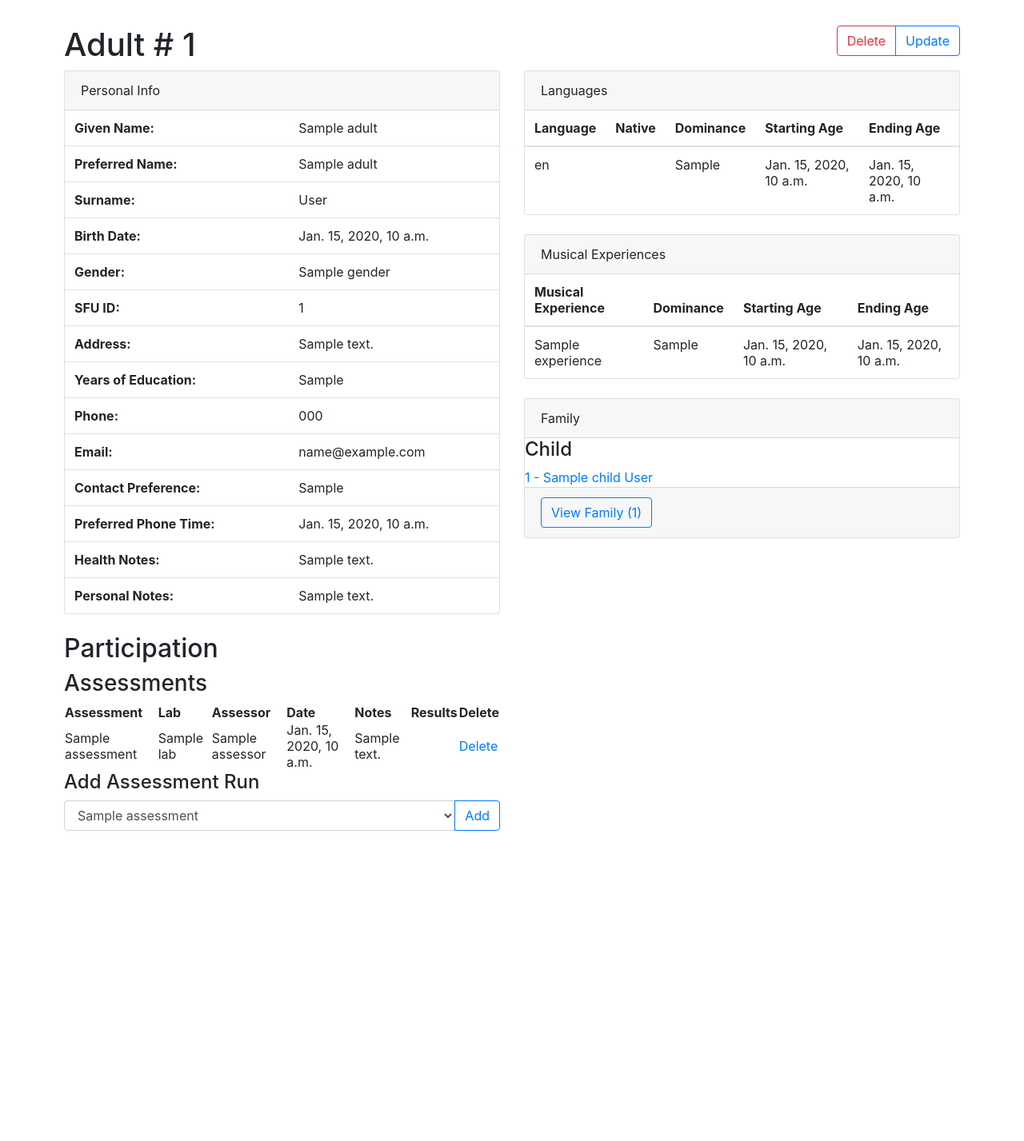
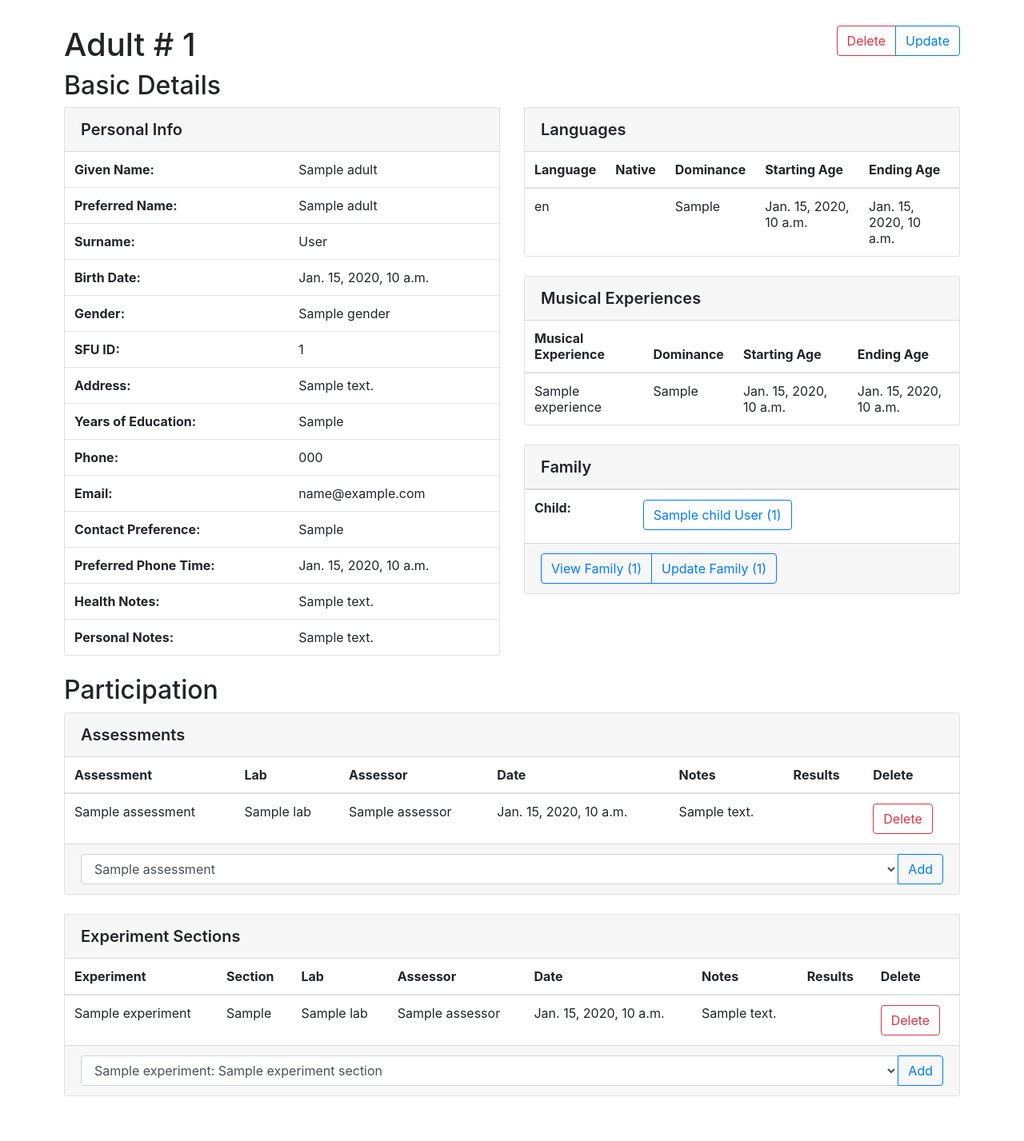
Before and after one commit to LLDL/LingDB, a Django app: template lingdb/templates/ParticipantDB/Adult/view.html in a window 1280 px wide. Shown: the part 61-1488 px from the top of the page at 80% size. Before the commit the page ends 1100 px from the top, so only its background shows below. Run offline with Django 3.2, Linux system fonts and the light colour scheme; the template is opened without the code that fills it: most values are stand-ins (such as "Sample title", 1, 10 or a date in 2020); some libraries are stand-ins or nearby versions.

Commit message:
functional adult template and embedded forms

```diff
--- a/lingdb/ParticipantDB/models.py
+++ b/lingdb/ParticipantDB/models.py
@@ -41,7 +41,7 @@ class Person(models.Model):
     health_notes = models.TextField(max_length=1000, blank = True, null = True, verbose_name = "Health Notes")
     personal_notes = models.TextField(max_length=1000, blank = True, null = True, verbose_name="Personal Notes")
     def __str__(self):
-        return '%s - %s %s' % (self.id, self.given_name, self.surname)
+        return '%s: %s %s' % (self.id, self.given_name, self.surname)
 
     class Meta:
         abstract = True
@@ -122,7 +122,7 @@ class Experiment(models.Model):
     )
     status = models.CharField(max_length = 10, choices = STATUS_CHOICES)
     def __str__(self):
-        return '%s: %s (%s)' % (self.status, self.experiment_name, self.lab)
+        return '%s' % (self.experiment_name)
 
 class Experiment_Section(models.Model):
     class Meta:
@@ -139,7 +139,7 @@ class Experiment_Section(models.Model):
     section_status = models.CharField(max_length = 10, choices = STATUS_CHOICES)
 
     def __str__(self):
-        return '%s: %s of %s' % (self.section_status, self.experiment_section_name, self.experiment)
+        return '%s' % (self.experiment_section_name)
 
 class Experiment_Section_Run(models.Model):
     class Meta:
--- a/lingdb/ParticipantDB/static/ParticipantDB/style.css
+++ b/lingdb/ParticipantDB/static/ParticipantDB/style.css
@@ -49,3 +49,10 @@ nav{
 .noTopBorder th, .noTopBorder td{
     border-top: 0 !important;
 }
+.noBottomMargin{
+    margin-bottom: 0 !important;
+}
+.card-header{
+    font-weight: 600 !important;
+    font-size: 1.25em !important;
+}
--- a/lingdb/templates/ParticipantDB/Adult/view.html
+++ b/lingdb/templates/ParticipantDB/Adult/view.html
@@ -2,12 +2,12 @@
 {% load crispy_forms_tags %}
 {% block content %}
     <div class="row">
-        <div class="col-lg-6">
+        <div class="col-md-8">
             <h1>
                 Adult # {{ adult.id }}
             </h1>
         </div>
-        <div class="col-lg-6">
+        <div class="col-md-4">
             <div class="btn-group float-right">
                 <a href="{% url 'delete_adult' adult_id=adult.id %}" class="btn btn-outline-danger" role="button">Delete</a>
                 <a href="{% url 'update_adult' adult_id=adult.id %}" class="btn btn-outline-primary" role="button">Update</a>
@@ -17,7 +17,11 @@
             </div>
         </div>
     </div>
-
+    <div class="row">
+        <div class="col-lg-12">
+            <h2>Basic Details</h2>
+        </div>
+    </div>
     <div class="row">
         <div class="col-lg-6">
             <div class="card mb-4">
@@ -26,7 +30,7 @@
                 </div>
                 <div>
                     {% comment %} <h2>Personal Info</h2>         {% endcomment %}
-                    <div id="personalTable">
+                    <div id="personalTable" class="table-responsive">
                         <table class="table table-hover">
                             <tr class="noTopBorder">
                                 <th>Given Name:</td>
@@ -105,7 +109,7 @@
                     </div>
                     <div>
                             {% comment %} <h2>Languages Spoken</h2> {% endcomment %}
-                        <div>
+                        <div class="table-responsive">
                             <table class="table table-hover">
                                 <thead>
                                     <tr class="noTopBorder">
@@ -137,7 +141,7 @@
                     <div class="card-header">
                         Musical Experiences
                     </div>
-                    <div>
+                    <div class="table-responsive">
                         <table class="table table-hover">
                             <thead>
                                 <tr class="noTopBorder">
@@ -169,34 +173,49 @@
                     <div class="card-header">
                         Family
                     </div>
-                    <div>
-
+                    <div class="table-responsive">
+                        <table class="table table-hover">
+                            <tbody>
                                 {% if parents.count > 1 %}
-                            <h4>Spouse</h4>
+                                    <tr>
+                                        <th>Spouse:</th>
+                                        <td>
                                             {% for parent in parents %}
                                                 {% if parent.parent.id != adult.id %}
-                                    <a href="{% url 'adult_detail' adult_id=parent.parent.id %}">
-                                        {{parent.parent.id}} - {{parent.parent.given_name}} {{parent.parent.surname}}
-                                    </a><br>
+                                                    <a href="{% url 'adult_detail' adult_id=parent.parent.id %}" class="btn btn-outline-primary" role="button">
+                                                        {{parent.parent.given_name}} {{parent.parent.surname}} ({{parent.parent.id}})
+                                                    </a>
                                                 {% endif %}
                                             {% endfor %}
+                                        </td>
+                                    </tr>
                                 {% endif %}
                                 {% if children.count > 0 %}
+                                    <tr>
+                                        <th>
                                             {% if children.count > 1%}
-                                <h4>Children</h4>
+                                                Children:
                                             {% else %}
-                                <h4>Child</h4>
+                                                Child:
                                             {% endif %}
+                                        </th>
+                                        <td>
                                             {% for child in children %}
-                                <a href="{% url 'child_detail' child_id=child.child.id %}">
-                                    {{child.child.id}} - {{child.child.given_name}} {{child.child.surname}}
-                                </a><br>
+                                                <a href="{% url 'child_detail' child_id=child.child.id %}" class="btn btn-outline-primary mb-1" role="button">
+                                                    {{child.child.given_name}} {{child.child.surname}} ({{child.child.id}})
+                                                </a>
                                             {% endfor %}
-                        {% endif%}
+                                        </td>
+                                    </tr>
+                                {% endif %}
+                            </tbody>
+                        </table>
                     </div>
                     <div class="card-footer">
-                        <a href="{% url 'family_detail' family_id=family.id %}" class="btn btn-outline-primary" role="button">View Family ({{family.id}})
-                        </a>
+                        <div class="btn-group">
+                            <a href="{% url 'family_detail' family_id=family.id %}" class="btn btn-outline-primary" role="button">View Family ({{family.id}})</a>
+                            <a href="{% url 'update_family' family_id=family.id %}" class="btn btn-outline-primary" role="button">Update Family ({{family.id}})</a>
+                        </div>
                     </div>
                 </div>
             {% endif %}
@@ -208,19 +227,24 @@
         </div>
     </div>
     <div class="row">
-        <div class="col-lg-6">
-            <h3>Assessments</h3>
+        <div class="col-xl-12">
+            <div class="card mb-4">
+                <div class="card-header">
+                    Assessments
+                </div>
+                <div>
                     {% if assessment_participations|length > 0 %}
-                <table class="displayTable">
+                        <div class="table-responsive">
+                            <table class="table table-hover">
                                 <thead>
-                        <tr>
-                            <th class="field_name">Assessment</th>
-                            <th class="field_name">Lab</th>
-                            <th class="field_name">Assessor</th>
-                            <th class="field_name">Date</th>
-                            <th class="field_name">Notes</th>
-                            <th class="field_name">Results</th>
-                            <th class="field_name">Delete</th>
+                                    <tr class="noTopBorder">
+                                        <th>Assessment</th>
+                                        <th>Lab</th>
+                                        <th>Assessor</th>
+                                        <th>Date</th>
+                                        <th>Notes</th>
+                                        <th>Results</th>
+                                        <th>Delete</th>
                                     </tr>
                                 </thead>
 
@@ -236,21 +260,23 @@
                                                 {% for part in all_scores.items %}
                                                     {% if part.0 == participation.id %}
                                                         {% for field in part.1%}
-                                                {{field.assessment_field.field_name}}: {{field.score}}<br>
+                                                            <b>{{field.assessment_field.field_name}}:</b> {{field.score}}<br>
                                                         {% endfor %}
                                                     {% endif %}
                                                 {%endfor%}
                                             </td>
-                                <td><a href="{% url 'delete_assessment_run' assessment_run_id=participation.id %}">Delete</a></td>
+                                            <td><a href="{% url 'delete_assessment_run' assessment_run_id=participation.id %}"  class="btn btn-outline-danger" role="button">Delete</a></td>
                                         </tr>
                                     {% endfor %}
                                 </tbody>
                             </table>
+                        </div>
                     {% else %}
                         No Previous Assessments
                     {% endif %}
-            <form method="get" id="assessment_run" action="/assessment_run/add/" accept-charset="utf-8">
-                <h4>Add Assessment Run</h4>
+                </div>
+                <div class="card-footer">
+                    <form method="get" id="assessment_run" action="{% url 'choose_assessment' %}" accept-charset="utf-8" class="noBottomMargin">
                         <input id="chooseParticipantField" name="chooseParticipantField" value="adult" type="hidden">
                         <input id="participantID" name="participantID" type="hidden" value="{{adult.id}}">
                         <div class="input-group">
@@ -264,56 +290,78 @@
                             </div>
                         </div>
                     </form>
-            {% comment %} <h2>Experiments</h2>
+                </div>
+            </div>
+        </div>
+    </div>
+    <div class="row">
+        <div class="col-xl-12">
+            <div class="card mb-4">
+                <div class="card-header">
+                    Experiment Sections
+                </div>
+                <div>
                     {% if experiment_section_participations|length > 0 %}
-                <table class="displayTable">
+                        <div class="table-responsive">
+                            <table class="table table-hover">
                                 <thead>
-                        <tr>
-                            <th class="field_name">Experiment</th>
-                            <th class="field_name">Section</th>
-                            <th class="field_name">Lab</th>
-                            <th class="field_name">Assessor</th>
-                            <th class="field_name">Date</th>
-                            <th class="field_name">Notes</th>
-                            <th class="field_name">Results</th>
-                            <th class="field_name">Delete</th>
+                                    <tr class="noTopBorder">
+                                        <th>Experiment</th>
+                                        <th>Section</th>
+                                        <th>Lab</th>
+                                        <th>Assessor</th>
+                                        <th>Date</th>
+                                        <th>Notes</th>
+                                        <th>Results</th>
+                                        <th>Delete</th>
                                     </tr>
                                 </thead>
 
                                 <tbody>
                                     {% for participation in experiment_section_participations %}
                                         <tr>
-                                <td>{{participation.experiment.experiment_name}}</td>
-                                <td>{{participation.experiment_section_name}}</td>
+                                            <td>{{participation.experiment_section.experiment}}</td>
+                                            <td>{{participation.experiment_section}}</td>
+                                            <td>{{participation.experiment_section.experiment.lab}}</td>
                                             <td>{{participation.assessor}}</td>
                                             <td>{{participation.date}}</td>
                                             <td>{{participation.notes}}</td>
                                             <td>
-                                    {% for part in all_scores_exp.items %}
+                                                {% for part in all_experiment_scores.items %}
                                                     {% if part.0 == participation.id %}
                                                         {% for field in part.1%}
-                                                {{field.assessment_field.field_name}}: {{field.score}}<br>
+                                                            <b>{{field.experiment_section_field.field_name}}</b>: {{field.score}}<br>
                                                         {% endfor %}
                                                     {% endif %}
                                                 {%endfor%}
                                             </td>
-                                <td><a href="{% url 'delete_experiment_section_run' experiment_section_run_id=participation.id %}">Delete</a></td>
+                                            <td><a href="{% url 'delete_experiment_section_run' experiment_section_run_id=participation.id %}"  class="btn btn-outline-danger" role="button">Delete</a></td>
                                         </tr>
                                     {% endfor %}
                                 </tbody>
                             </table>
+                        </div>
+                    {% else %}
+                        No Previous Experiment Sections
                     {% endif %}
-            <form method="get" id="chooseExperimentSection" action="/experiment_section_run/add/" accept-charset="utf-8">
-                <h2>Add Experiment Run</h2>
+                </div>
+                <div class="card-footer">
+                    <form method="get" id="chooseExperimentSection" action="{% url 'choose_experiment_section' %}" accept-charset="utf-8" class="noBottomMargin">
                         <input id="chooseParticipantField" name="chooseParticipantField" value="adult" type="hidden">
                         <input id="participantID" name="participantID" type="hidden" value="{{adult.id}}">
-                <select id="chooseExperimentSectionField" name="chooseExperimentSectionField">
-                    {% for experiment_section in experiment_sections %}
-                        <option value="{{experiment_section.experiment.experiment_name}}~{{experiment_section.experiment_section_name}}">Experiment: {{experiment_section.experiment.experiment_name}} Section: {{experiment_section.experiment_section_name}}</option>
+                        <div class="input-group">
+                            <select id="chooseExperimentSectionField" name="chooseExperimentSectionField" class="form-control">
+                                {% for experiment_section in eligible_experiment_sections %}
+                                    <option value="{{experiment_section.experiment.experiment_name}}~{{experiment_section.experiment_section_name}}">{{experiment_section.experiment.experiment_name}}: {{experiment_section.experiment_section_name}}</option>
                                 {% endfor %}
                             </select>
-                <input type="submit" id="chooseExperimentSectionButton" value="Add Experiment Section Run">
-            </form> {% endcomment %}
+                            <div class="input-group-append">
+                                <input type="submit" id="chooseExperimentSectionButton" class="btn btn-outline-primary" value="Add">
+                            </div>
+                        </div>
+                    </form>
+                </div>
+            </div>
         </div>
     </div>
 {% endblock %}
```
Also changed, not shown: lingdb/ParticipantDB/views.py (+10 -2 lines). Lines whose indentation alone changed are shown as unchanged.
